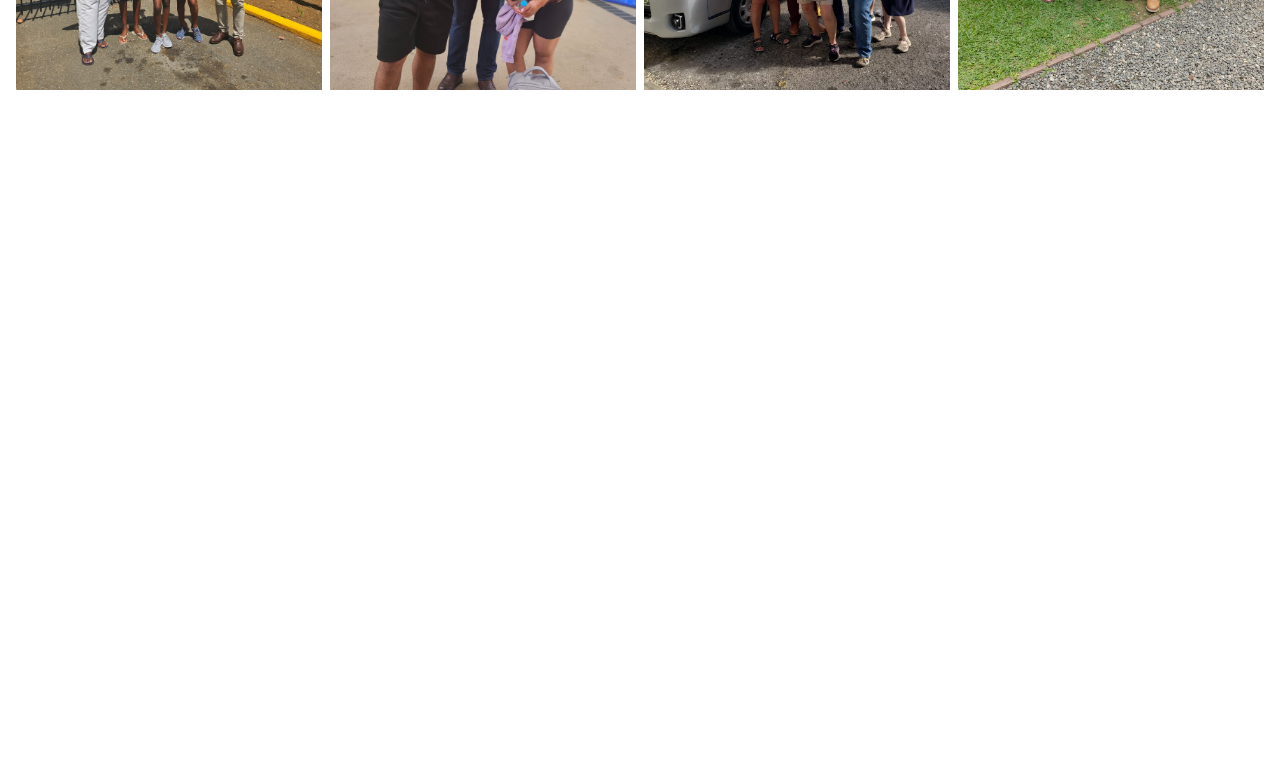
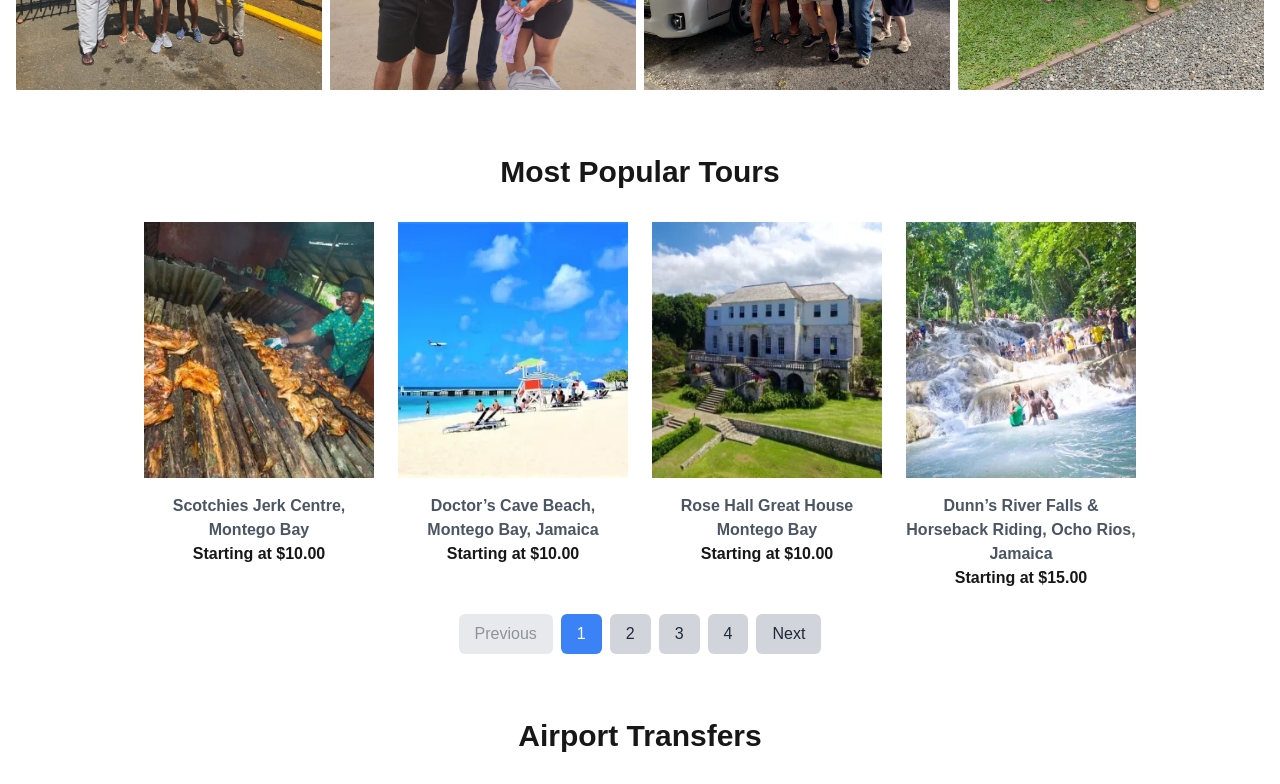
Before and after one commit to winnie-webb/islandwaystours, a Next.js app: page / in a window 1280 px wide. Shown: the part 1380-2164 px from the top of the page. Before the commit the page ends 1486 px from the top, so only its background shows below. Built offline with nearby package versions, Linux system fonts and the light colour scheme.

Commit message:
Added Categories with Pagination The Category Component was made to be flexible so that it can be used to for all categories Everything is responsive😎

```diff
--- /dev/null
+++ b/app/components/Category.jsx
@@ -0,0 +1,86 @@
+"use client";
+import React, { useState } from "react";
+import Image from "next/image";
+
+const Category = ({ title, description = "", data, itemsPerPage = 4 }) => {
+  const [currentPage, setCurrentPage] = useState(1);
+
+  // Calculate the total number of pages
+  const totalPages = Math.ceil(data.length / itemsPerPage);
+
+  // Slice the data array to show only the items for the current page
+  const paginatedData = data.slice(
+    (currentPage - 1) * itemsPerPage,
+    currentPage * itemsPerPage
+  );
+
+  // Change page
+  const changePage = (pageNumber) => {
+    if (pageNumber >= 1 && pageNumber <= totalPages) {
+      setCurrentPage(pageNumber);
+    }
+  };
+
+  return (
+    <section className="p-4 w-[90%] xl:w-[80%] 2xl:w-[60%]  mx-auto mt-8">
+      <h2 className="text-3xl font-bold text-center mb-6">{title}</h2>
+      <p className="text-lg text-center mb-8">{description}</p>
+      {/* Grid layout for responsive display */}
+      <div className="grid grid-cols-1 sm:grid-cols-2 lg:grid-cols-3 xl:grid-cols-4 gap-6">
+        {paginatedData.map((tour, index) => (
+          <div key={index} className="relative">
+            <div className="relative h-64 w-full overflow-hidden ">
+              <Image
+                className="object-fill object-center"
+                src={`/${tour.category}/${tour.id}.webp`}
+                alt={tour.title}
+                fill={true}
+              />
+            </div>
+            <div className="mt-4">
+              <h3 className="text-base text-gray-600 text-center font-semibold">
+                {tour.title}
+              </h3>
+              <p className=" text-center font-extrabold">
+                Starting at ${tour.priceLowest}
+              </p>
+            </div>
+          </div>
+        ))}
+      </div>
+
+      {/* Pagination Controls */}
+      <div className="flex justify-center mt-6">
+        <button
+          onClick={() => changePage(currentPage - 1)}
+          disabled={currentPage === 1}
+          className="px-4 py-2 mx-1 bg-gray-300 text-gray-800 rounded-md hover:bg-gray-400 disabled:opacity-50"
+        >
+          Previous
+        </button>
+        {Array.from({ length: totalPages }, (_, index) => (
+          <button
+            key={index}
+            onClick={() => changePage(index + 1)}
+            className={`px-4 py-2 mx-1 rounded-md ${
+              currentPage === index + 1
+                ? "bg-blue-500 text-white"
+                : "bg-gray-300 text-gray-800 hover:bg-gray-400"
+            }`}
+          >
+            {index + 1}
+          </button>
+        ))}
+        <button
+          onClick={() => changePage(currentPage + 1)}
+          disabled={currentPage === totalPages}
+          className="px-4 py-2 mx-1 bg-gray-300 text-gray-800 rounded-md hover:bg-gray-400 disabled:opacity-50"
+        >
+          Next
+        </button>
+      </div>
+    </section>
+  );
+};
+
+export default Category;
--- /dev/null
+++ b/app/components/Pagination.jsx
@@ -0,0 +1,51 @@
+"use client";
+import { useState } from "react";
+
+const Pagination = ({ data, itemsPerPage, renderItem }) => {
+  const [currentPage, setCurrentPage] = useState(1);
+
+  const totalPages = Math.ceil(data.length / itemsPerPage);
+
+  const currentData = data.slice(
+    (currentPage - 1) * itemsPerPage,
+    currentPage * itemsPerPage
+  );
+
+  const nextPage = () =>
+    setCurrentPage((prev) => Math.min(prev + 1, totalPages));
+  const prevPage = () => setCurrentPage((prev) => Math.max(prev - 1, 1));
+
+  return (
+    <div>
+      {/* Render the current page data */}
+      <div className="grid grid-cols-1 gap-4 sm:grid-cols-2 md:grid-cols-3 lg:grid-cols-4">
+        {currentData.map(renderItem)}
+      </div>
+
+      {/* Pagination Controls */}
+      <div className="flex justify-between items-center mt-6">
+        <button
+          className="bg-gray-400 text-white py-2 px-4 rounded disabled:opacity-50"
+          onClick={prevPage}
+          disabled={currentPage === 1}
+        >
+          Previous
+        </button>
+
+        <span className="text-lg">
+          Page {currentPage} of {totalPages}
+        </span>
+
+        <button
+          className="bg-gray-400 text-white py-2 px-4 rounded disabled:opacity-50"
+          onClick={nextPage}
+          disabled={currentPage === totalPages}
+        >
+          Next
+        </button>
+      </div>
+    </div>
+  );
+};
+
+export default Pagination;
--- a/app/page.js
+++ b/app/page.js
@@ -1,12 +1,22 @@
 import Hero from "./components/Hero";
 import Gallery from "./components/Gallery";
 import ElfSightWidget from "./components/Elfsight";
+import Category from "./components/Category";
+import { filterProductByCategory } from "./products/product";
 export default function Home() {
   return (
     <>
       <Hero />
       <Gallery />
       <ElfSightWidget />
+      <Category
+        title="Most Popular Tours"
+        data={filterProductByCategory("mpt")}
+      ></Category>
+      <Category
+        title="Airport Transfers"
+        data={filterProductByCategory("at")}
+      ></Category>
     </>
   );
 }
--- a/app/products/product.js
+++ b/app/products/product.js
@@ -893,3 +893,6 @@ export function searchProduct(input) {
     return false;
   });
 }
+export function filterProductByCategory(category) {
+  return products.products.filter((product) => product.category === category);
+}
```
